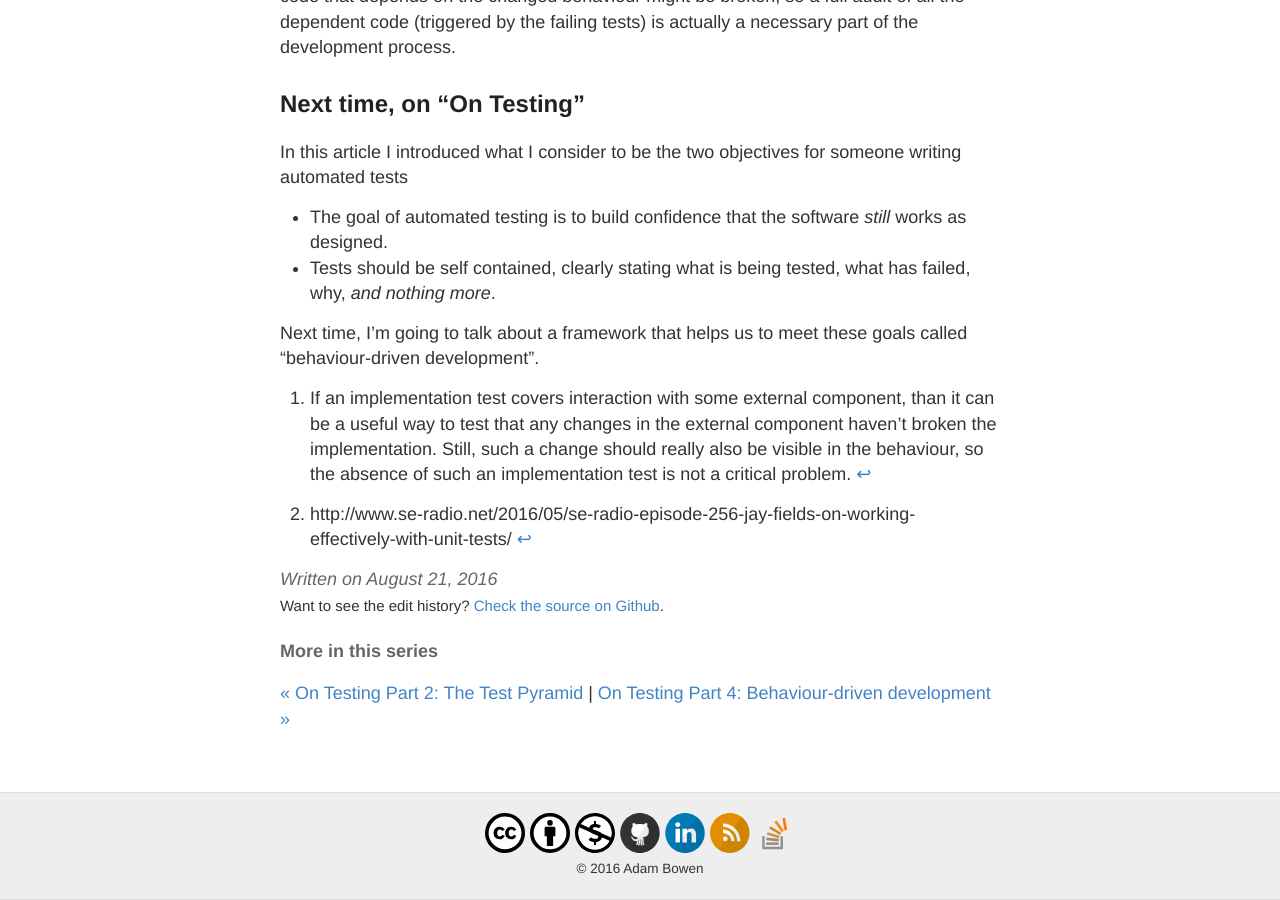
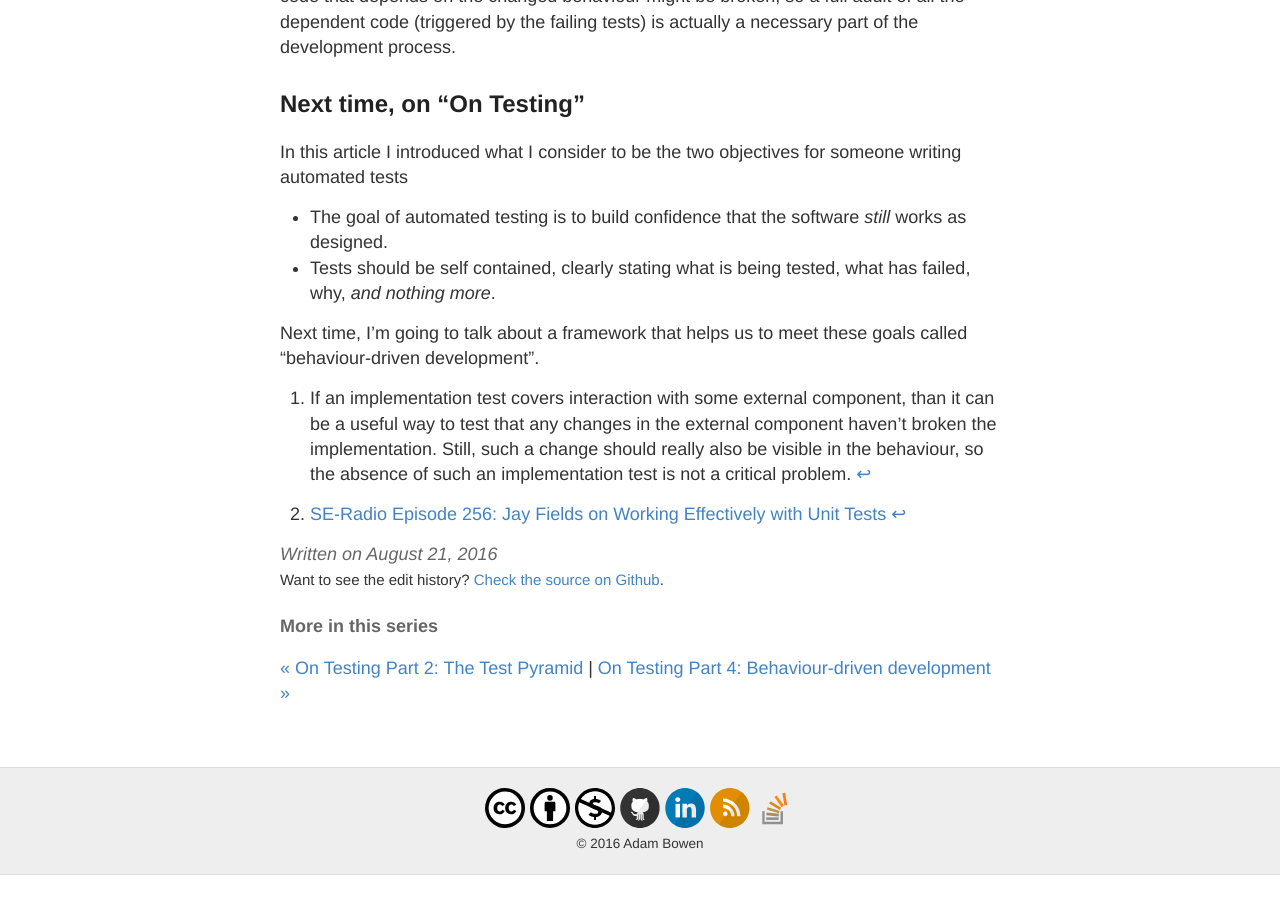
Before and after one commit to adambowen/adambowen.github.io, a Jekyll site: the page built from _posts/2016-08-21-Testing-Part-3.md, in a window 1280 px wide and 900 px high, scrolled down 3026 px. Built offline with Jekyll 4.4.1, drawn with Linux system fonts in a browser that asks for light colours; comment, search, counter and statistics services are not loaded; after the commit the page ends 3901 px from its top, so only the background shows below that; some of the changed lines change nothing that is shown.

Commit message:
post(testing): Fix reference to SE Radio podcast

```diff
--- a/_posts/2016-08-21-Testing-Part-3.md
+++ b/_posts/2016-08-21-Testing-Part-3.md
@@ -135,7 +135,7 @@ A change in behaviour implies that all the code that depends on the changed
 behaviour might be broken, so a full audit of all the dependent code (triggered
 by the failing tests) is actually a necessary part of the development process.
 
-[^seradio]: http://www.se-radio.net/2016/05/se-radio-episode-256-jay-fields-on-working-effectively-with-unit-tests/
+[^seradio]: [SE-Radio Episode 256: Jay Fields on Working Effectively with Unit Tests](http://www.se-radio.net/2016/05/se-radio-episode-256-jay-fields-on-working-effectively-with-unit-tests/)
 
 ## Next time, on "On Testing"
 
```
